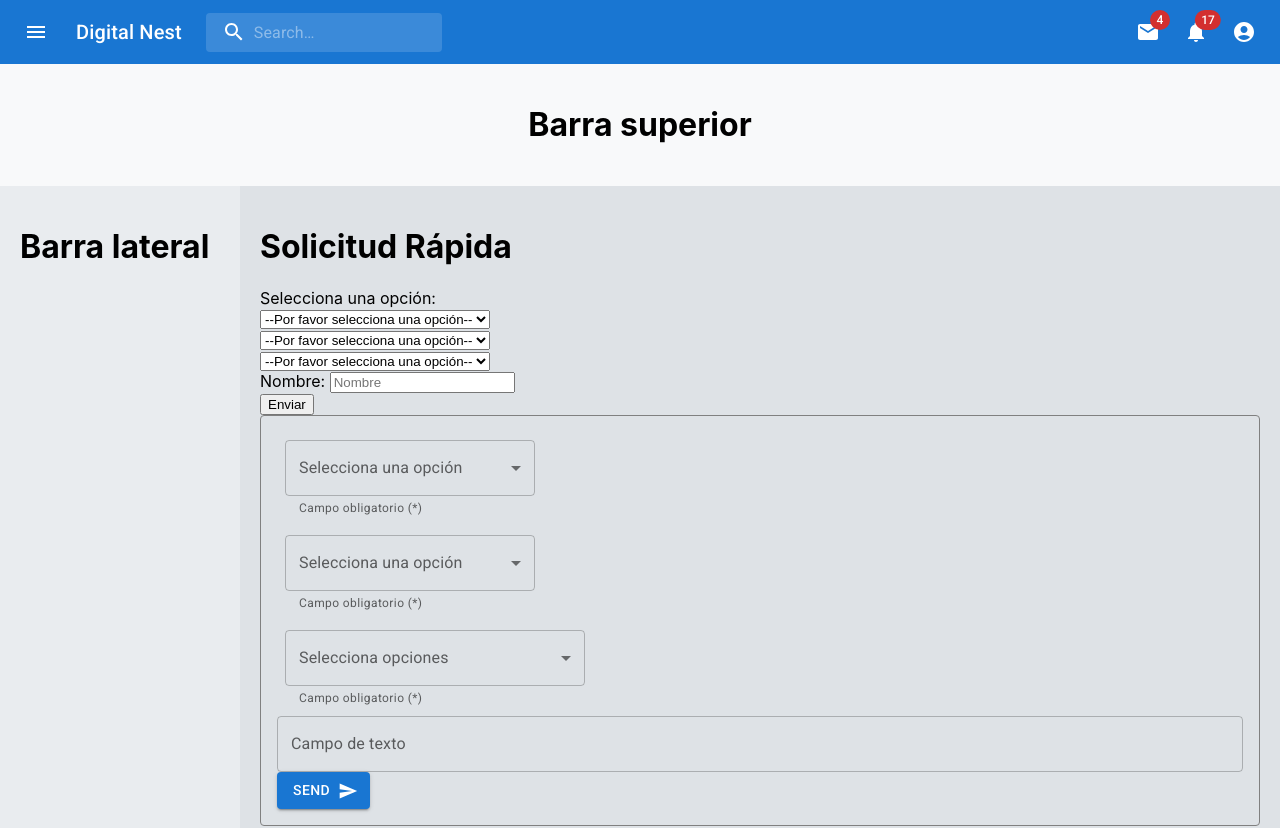
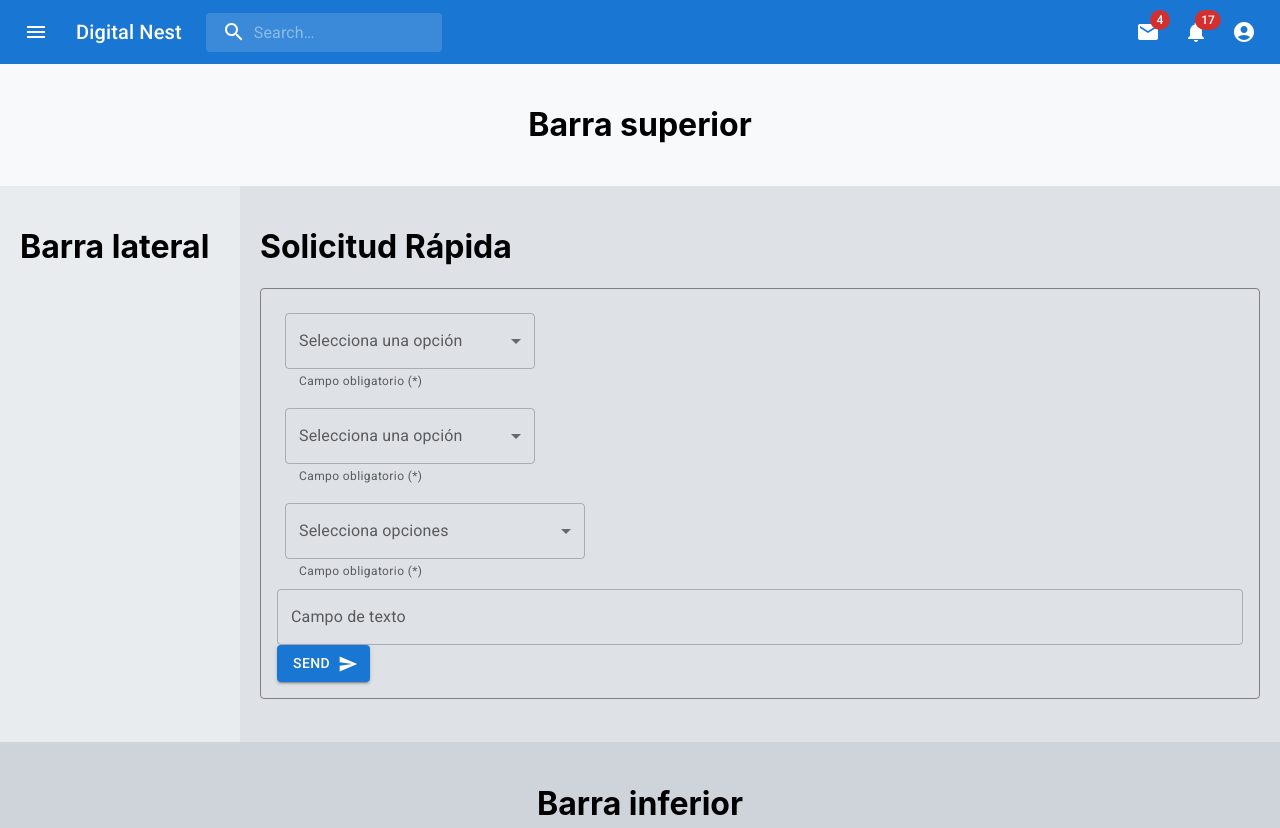
Before and after one commit to iMouchta/DigitalNest, a React (Create React App) app in the folder digital-nest/: page /app/solicitudRapida in a window 1280 px wide. Shown: the top 828 px of the page. Built offline with nearby package versions, Linux system fonts and the light colour scheme; the HTML template or start-up script is replaced by a standard one.

Commit message:
form functionality added!

```diff
--- a/digital-nest/src/components/FormMultipleSelector.js
+++ b/digital-nest/src/components/FormMultipleSelector.js
@@ -9,14 +9,17 @@ import Select from "@mui/material/Select";
 import Chip from "@mui/material/Chip";
 import { FormHelperText } from "@mui/material";
 
-export default function FormMultipleSelector({ label, options }) {
+export default function FormMultipleSelector({ label, options, onChange }) {
   const [value, setValue] = React.useState([]);
 
   const handleChange = (event) => {
     const {
       target: { value },
     } = event;
-    setValue(typeof value === "string" ? value.split(",") : value);
+    const valueArray = typeof value === "string" ? value.split(",") : value;
+    setValue(valueArray);
+    onChange(valueArray);
+
   };
 
   return (
--- a/digital-nest/src/components/FormSelector.js
+++ b/digital-nest/src/components/FormSelector.js
@@ -5,16 +5,17 @@ import FormControl from "@mui/material/FormControl";
 import Select from "@mui/material/Select";
 import { FormHelperText } from "@mui/material";
 
-export default function FormSelector({ label, options }) {
+export default function FormSelector({ label, options, onChange, error }) {
   const [value, setValue] = React.useState("");
 
   const handleChange = (event) => {
     setValue(event.target.value);
+    onChange(event.target.value);
   };
 
   return (
     <div>
-      <FormControl sx={{ m: 1, minWidth: 250 }}>
+      <FormControl error={error} sx={{ m: 1, minWidth: 250 }}>
         <InputLabel>{label}</InputLabel>
         <Select label={label} value={value} onChange={handleChange}>
           <MenuItem value="">
--- a/digital-nest/src/components/FormSolicitudRapida.js
+++ b/digital-nest/src/components/FormSolicitudRapida.js
@@ -1,5 +1,4 @@
 import React, { useState } from "react";
-import Desplegable from "./Desplegable";
 import FormSelector from "./FormSelector";
 import FormMultipleSelector from "./FormMultipleSelector";
 import FormTextField from "./FormTextField";
@@ -7,53 +6,40 @@ import Box from "@mui/material/Box";
 import SendFormButton from "./SendFormButton";
 
 function FormSolicitudRapida() {
-  const [selectedOptionA, setSelectedOptionA] = useState("");
-  const [selectedOptionB, setSelectedOptionB] = useState("");
-  const [selectedOptionC, setSelectedOptionC] = useState("");
+  //* Form fields
+  const [selectedOption1, setSelectedOption1] = useState("");
+  const [selectedOption2, setSelectedOption2] = useState("");
+  const [selectedMultipleOptions1, setSelectedMultipleOptions1] = useState([]);
+  const [textFieldValue1, setTextFieldValue1] = useState("");
 
-  const optionsA = ["Opcion A1", "Opcion A2", "Opcion A3", "Opcion A4"];
-  const optionsB = ["Opcion B1", "Opcion B2", "Opcion B3", "Opcion B4"];
-  const optionsC = ["Opcion C1", "Opcion C2", "Opcion C3", "Opcion C4"];
+  //* Error Handling
+  const [errorOption1, setErrorOption1] = useState(false);
+  const [errorMessage, setErrorMessage] = useState("");
 
-  const handleSelectChangeA = (event) => {
-    setSelectedOptionA(event.target.value);
-  };
+  const handleSubmit = (event) => {
+    event.preventDefault();
 
-  const handleSelectChangeB = (event) => {
-    setSelectedOptionB(event.target.value);
-  };
+    setErrorOption1(!selectedOption1);
 
-  const handleSelectChangeC = (event) => {
-    setSelectedOptionC(event.target.value);
+    if (
+      !selectedOption1 ||
+      !selectedOption2 ||
+      !selectedMultipleOptions1.length ||
+      !textFieldValue1
+    ) {
+      setErrorMessage("Todos los campos son obligatorios");
+      console.log("Error:", errorMessage);
+      return;
+    }
+
+    console.log("Selected option 1:", selectedOption1);
+    console.log("Selected option 2:", selectedOption2);
+    console.log("Selected multiple options 1:", selectedMultipleOptions1);
+    console.log("Text field value:", textFieldValue1);
   };
 
   return (
     <form>
-      <label>
-        Selecciona una opción:
-        <Desplegable
-          options={optionsA}
-          selectedOption={selectedOptionA}
-          handleSelectChange={handleSelectChangeA}
-        />
-        <Desplegable
-          options={optionsB}
-          selectedOption={selectedOptionB}
-          handleSelectChange={handleSelectChangeB}
-        />
-        <Desplegable
-          options={optionsC}
-          selectedOption={selectedOptionC}
-          handleSelectChange={handleSelectChangeC}
-        />
-        <div className="form-text-field">
-          <label>Nombre: </label>
-          <input type="text" placeholder="Nombre" />
-        </div>
-        <div className="form-solicitud-button">
-          <button type="submit">Enviar</button>
-        </div>
-      </label>
       <Box sx={{ p: 2, border: "1px solid grey", borderRadius: "4px" }}>
         <FormSelector
           label="Selecciona una opción"
@@ -63,6 +49,8 @@ function FormSolicitudRapida() {
             { value: 3, label: "Test 3" },
             // ... más opciones
           ]}
+          onChange={setSelectedOption1}
+          error={errorOption1}
         />
         <FormSelector
           label="Selecciona una opción"
@@ -72,6 +60,7 @@ function FormSolicitudRapida() {
             { value: 3, label: "Test 3" },
             // ... más opciones
           ]}
+          onChange={setSelectedOption2}
         />
         <FormMultipleSelector
           label="Selecciona opciones"
@@ -81,9 +70,14 @@ function FormSolicitudRapida() {
             { value: 3, label: "Test 3" },
             // ... más opciones
           ]}
+          onChange={setSelectedMultipleOptions1}
         />
-        <FormTextField label="Campo de texto" placeholder="Placeholder" />
-        <SendFormButton />
+        <FormTextField
+          label="Campo de texto"
+          placeholder="Placeholder"
+          onChange={setTextFieldValue1}
+        />
+        <SendFormButton onClick={handleSubmit} />
       </Box>
     </form>
   );
--- a/digital-nest/src/components/FormTextField.js
+++ b/digital-nest/src/components/FormTextField.js
@@ -2,7 +2,12 @@ import * as React from "react";
 import Box from "@mui/material/Box";
 import TextField from "@mui/material/TextField";
 
-export default function FormTextField({ label, placeholder }) {
+export default function FormTextField({ label, placeholder, onChange }) {
+
+  const handleChange = (event) => {
+    onChange(event.target.value);
+  }
+
   return (
     <div>
       <Box
@@ -16,6 +21,7 @@ export default function FormTextField({ label, placeholder }) {
           label={label}
           placeholder={placeholder}
           multiline
+          onChange={handleChange}
         />
       </Box>
     </div>
--- a/digital-nest/src/components/SendFormButton.js
+++ b/digital-nest/src/components/SendFormButton.js
@@ -1,14 +1,13 @@
-import * as React from 'react';
-import Button from '@mui/material/Button';
-import DeleteIcon from '@mui/icons-material/Delete';
-import SendIcon from '@mui/icons-material/Send';
-import Stack from '@mui/material/Stack';
+import * as React from "react";
+import Button from "@mui/material/Button";
+import DeleteIcon from "@mui/icons-material/Delete";
+import SendIcon from "@mui/icons-material/Send";
+import Stack from "@mui/material/Stack";
 
-export default function SendFormButton() {
+export default function SendFormButton({onClick}) {
   return (
     <Stack direction="row" spacing={2}>
-
-      <Button variant="contained" endIcon={<SendIcon />}>
+      <Button  variant="contained" endIcon={<SendIcon />} onClick={onClick}>
         Send
       </Button>
     </Stack>
```
